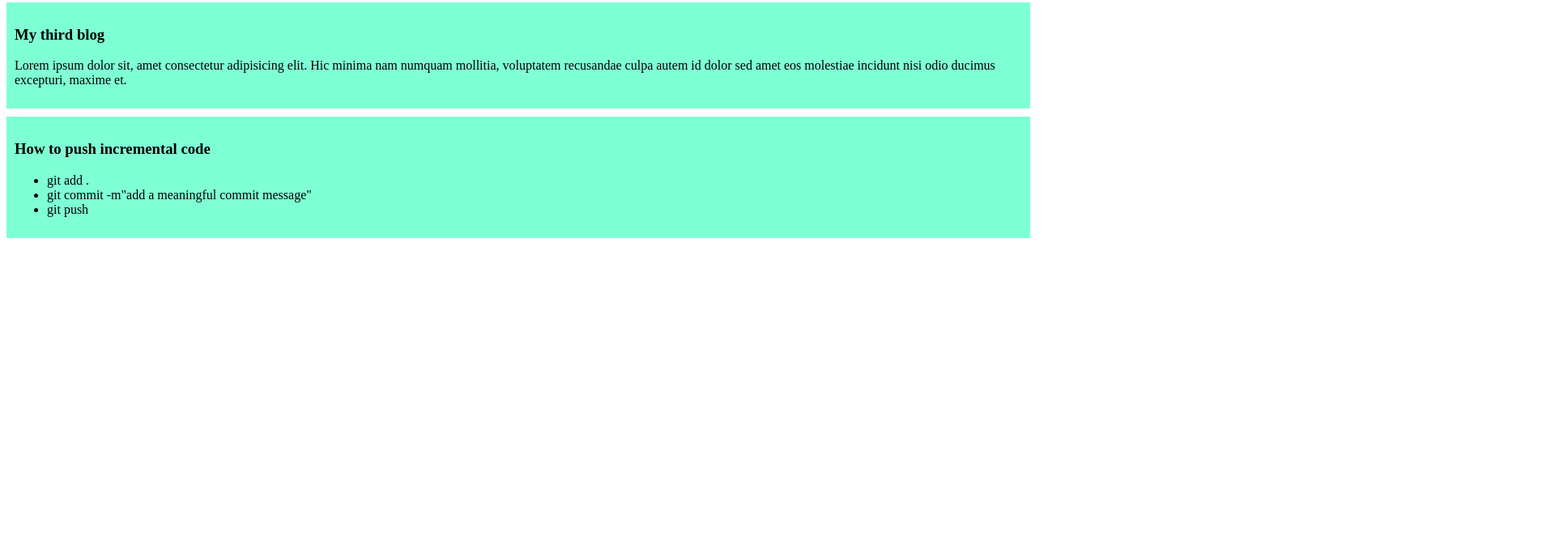
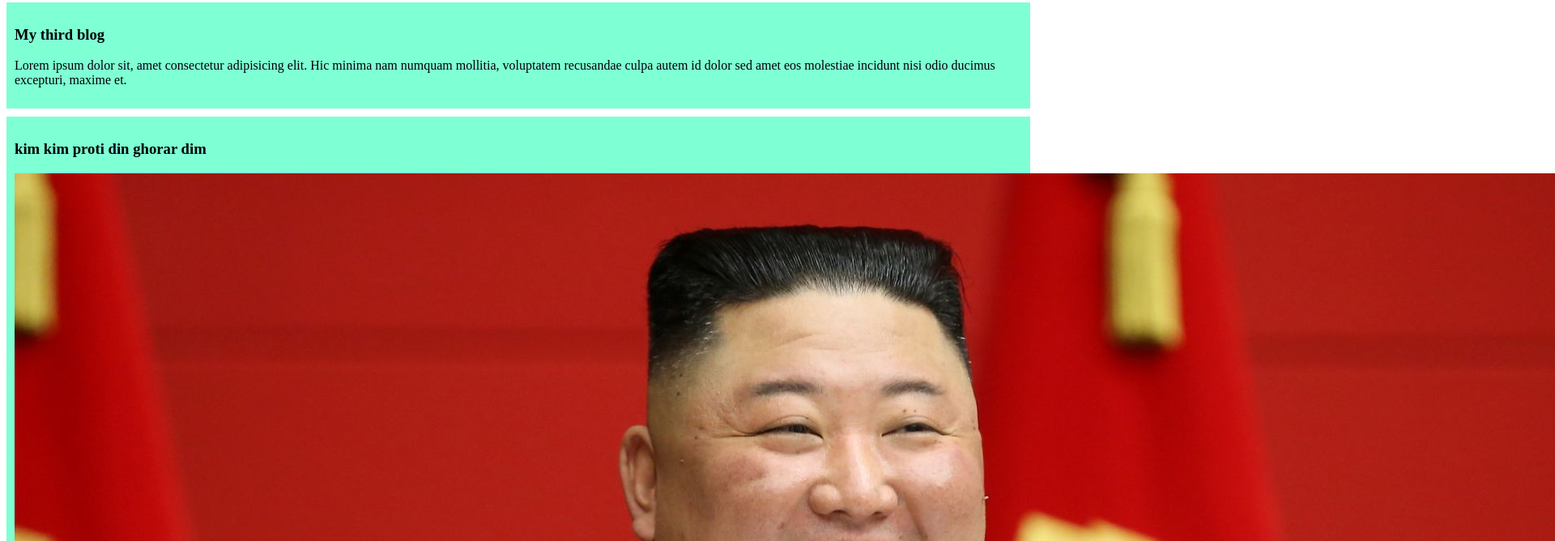
Before and after one commit to shajedul4D/my--shiba-website, a plain HTML site: page index.html in a window 1280 px wide. Shown: the part 288-956 px from the top of the page at 81% size, 1920 px wide, since content can reach past the window. Before the commit the page ends 800 px from the top, so only its background shows below. Drawn offline with Linux system fonts and the light colour scheme.

Commit message:
added kim with a dim

```diff
--- a/index.html
+++ b/index.html
@@ -20,6 +20,10 @@
          <p>Lorem ipsum dolor sit, amet consectetur adipisicing elit. Hic minima nam numquam mollitia, voluptatem recusandae culpa autem id dolor sed amet eos molestiae incidunt nisi odio ducimus excepturi, maxime et.</p>
      </div>
      <div>
+        <h3>kim kim proti din ghorar dim</h3>
+        <img src="images/kim.jpg.jpg" alt="">
+     </div>
+     <div>
         <h3>How to push incremental code</h3>
         <ul>
             <li>git add .</li>
```
Also changed, not shown: images/kim.jpg.jpg (added).
